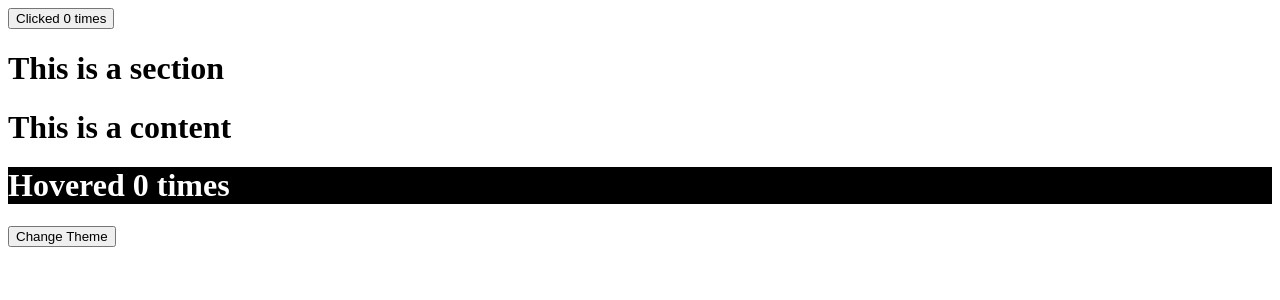
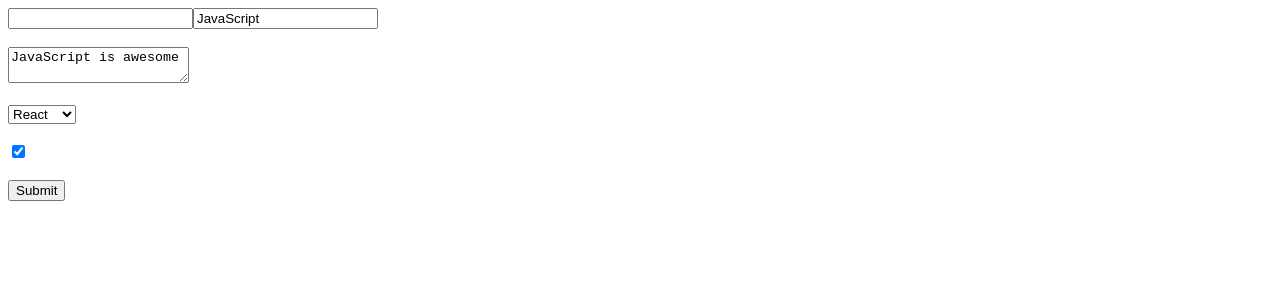
Before and after one commit to Muhammad-Riyead-Rahman/react-tutorials, a React (Create React App) app in the folder my-app/: page / in a window 1280 px wide. Shown: the top 300 px of the page. Built offline with nearby package versions, Linux system fonts and the light colour scheme.

Commit message:
finish task

```diff
--- a/my-app/src/App.js
+++ b/my-app/src/App.js
@@ -1,46 +1,11 @@
-import React from 'react';
-import ClickCounter from './Components/ClickCounter';
-import Counter from './Components/Counter';
-import Section from './Components/Section';
-import ThemeContext from './contexts/themeContext';
+import Form from './components/formHandeling/Form';
 
-export default class App extends React.Component {
-  state = {
-    theme: 'dark',
-  };
+function App() {
+  return (
+    <div>
+      <Form />
+    </div>
+  );
+}
 
-  switchTheme = () => {
-    this.setState(({ theme }) => {
-
-      if (theme === 'dark') {
-        return {
-          theme: 'light',
-        };
-      }
-
-      return {
-        theme: 'dark',
-      };
-    });
-  }
-
-  render() {
-    const { theme } = this.state;
-
-    return (
-      <div className="app">
-
-        <Counter>
-          {(counter, incrementCount) => (
-            <ClickCounter count={counter} incrementCount={incrementCount} />
-          )}
-        </Counter>
-
-        <ThemeContext.Provider value={{ theme, switchTheme: this.switchTheme }}>
-          <Section />
-        </ThemeContext.Provider>
-
-      </div>
-    );
-  }
-}
+export default App;
--- /dev/null
+++ b/my-app/src/Components/formHandeling/Form.jsx
@@ -0,0 +1,70 @@
+import React from 'react';
+
+export default class Form extends React.Component {
+    state = {
+        title: 'JavaScript',
+        text: 'JavaScript is awesome',
+        library: 'React',
+        isAwesome: true,
+    };
+
+    handleChange = (e) => {
+        if (e.target.type === 'text') {
+            this.setState({
+                title: e.target.value,
+            });
+        } else if (e.target.type === 'textarea') {
+            this.setState({
+                text: e.target.value,
+            });
+        } else if (e.target.type === 'select-one') {
+            this.setState({
+                library: e.target.value,
+            });
+        } else if (e.target.type === 'checkbox') {
+            this.setState({
+                isAwesome: e.target.checked,
+            });
+        } else {
+            console.log('nothing here');
+        }
+    };
+
+    submitHandler = (e) => {
+        const { title, text, library, isAwesome } = this.state;
+        e.preventDefault();
+        console.log(title, text, library, isAwesome);
+    };
+
+    render() {
+        const { title, text, library, isAwesome } = this.state;
+        return (
+            <div>
+                <form onSubmit={this.submitHandler}>
+                    <input type="text" value={null} />
+                    <input
+                        type="text"
+                        placeholder="Enter title"
+                        value={title}
+                        onChange={this.handleChange}
+                    />
+                    <br />
+                    <br />
+                    <textarea name="text" value={text} onChange={this.handleChange} />
+                    <br />
+                    <br />
+                    <select value={library} onChange={this.handleChange}>
+                        <option value="React">React</option>
+                        <option value="Angular">Angular</option>
+                    </select>
+                    <br />
+                    <br />
+                    <input type="checkbox" checked={isAwesome} onChange={this.handleChange} />
+                    <br />
+                    <br />
+                    <input type="submit" value="Submit" />
+                </form>
+            </div>
+        );
+    }
+}
```
